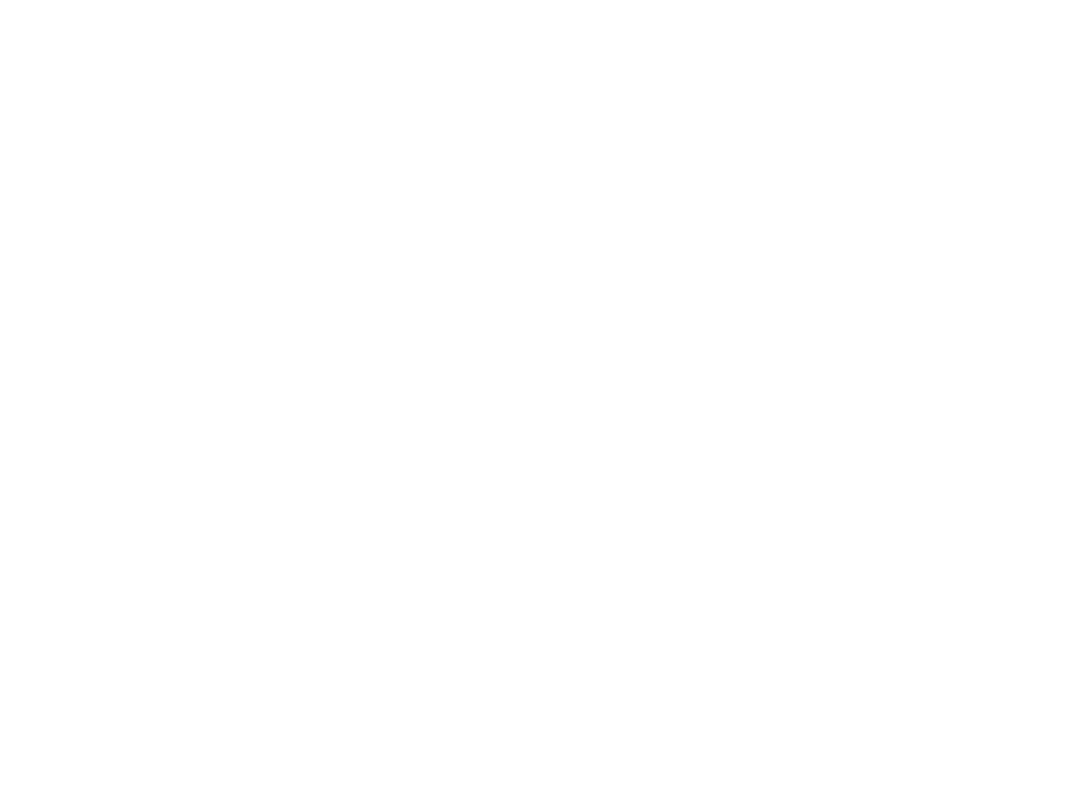
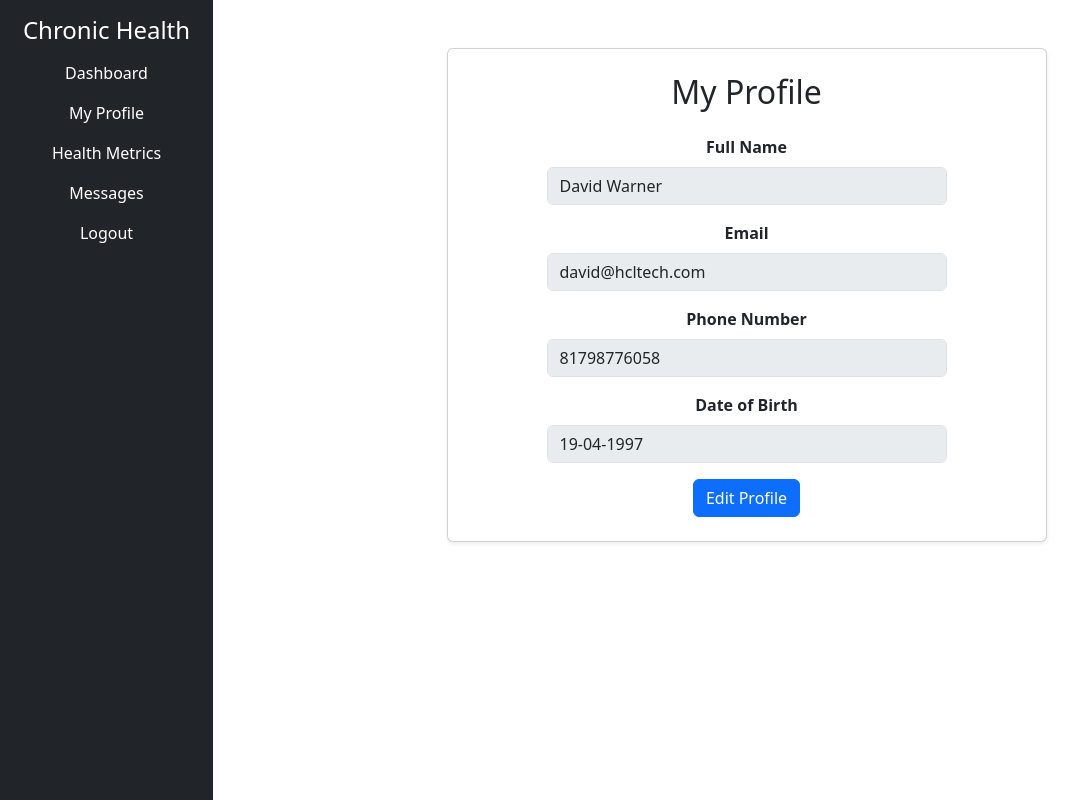
Before and after one commit to Vaibhav80/chronic-health-app, a React (Vite) app: page /profile in a window 1280 px wide. Before the commit this address had no page. Shown: the whole page, without its empty margins (0-1086 px from the left). Built offline with nearby package versions, Linux system fonts and the light colour scheme.

Commit message:
my profile page set up

```diff
--- a/src/App.jsx
+++ b/src/App.jsx
@@ -5,6 +5,7 @@ import Login from './components/Login';
 import Register from './components/Register';
 import Dashboard from './components/DashBoard';
 import ForgotPassword from './components/ForgotPassword';
+import Profile from './components/Profile';
 
 function App() {
   return (
@@ -16,6 +17,7 @@ function App() {
           <Route path="/register" element={<Register />} />
           <Route path="/dashboard" element={<Dashboard />} />
           <Route path='/forgot-password' element={<ForgotPassword />} />
+          <Route path='/profile' element={<Profile />} />
         </Routes>
       </Router>
     </div>
--- a/src/components/DashBoard.jsx
+++ b/src/components/DashBoard.jsx
@@ -1,16 +1,12 @@
 import React from 'react';
-import { useNavigate } from 'react-router-dom';
+import { Link } from 'react-router-dom';
+import SideNavbar from './SideNavbar';
 
 export const Dashboard = () => {
-    const navigate= useNavigate();
 
-    const onLogout =()=>{
-          // navigate back to login once loggged out
-          navigate('/login');
-    }
     return (
         <div className="d-flex">
-            <div className="bg-dark text-white p-3 vh-100" style={{ width: "250px" }}>
+            {/* <div className="bg-dark text-white p-3 vh-100" style={{ width: "250px" }}>
                 <h4>Chronic Health</h4>
                 <ul className="nav flex-column">
                     <li className="nav-item">
@@ -19,9 +15,9 @@ export const Dashboard = () => {
                         </a>
                     </li>
                     <li className="nav-item">
-                        <a className="nav-link text-white" href="#">
+                        <Link className="nav-link text-white" to="/profile">
                             My Profile
-                        </a>
+                        </Link>
                     </li>
                     <li className="nav-item">
                         <a className="nav-link text-white" href="#">
@@ -39,7 +35,8 @@ export const Dashboard = () => {
                         </a>
                     </li>
                 </ul>
-            </div>
+            </div> */}
+            <SideNavbar/>
 
             <div className="container-fluid p-4">
                 <h2>Welcome, David</h2>
--- /dev/null
+++ b/src/components/Profile.jsx
@@ -0,0 +1,54 @@
+import React from "react";
+import "bootstrap/dist/css/bootstrap.min.css";
+import { Link } from "react-router-dom";
+import SideNavbar from "./SideNavbar";
+
+const Profile = () => {
+  return (
+    <div className="d-flex">
+
+      <SideNavbar />
+      <div className="container mt-5">
+        <div className="card p-4 shadow-sm" style={{ maxWidth: "600px", margin: "auto" }}>
+          <h2 className="text-center mb-4">My Profile</h2>
+          <form>
+            <div className="mb-3">
+              <label className="form-label fw-bold">Full Name</label>
+              <div className="text-center">
+                <input type="text" className="form-control mx-auto" style={{ maxWidth: "400px" }} value="David Warner" disabled />
+              </div>
+            </div>
+
+            <div className="mb-3">
+              <label className="form-label fw-bold">Email</label>
+              <div className="text-center">
+                <input type="email" className="form-control mx-auto" style={{ maxWidth: "400px" }} value="david@hcltech.com" disabled />
+              </div>
+            </div>
+
+            <div className="mb-3">
+              <label className="form-label fw-bold">Phone Number</label>
+              <div className="text-center">
+                <input type="text" className="form-control mx-auto" style={{ maxWidth: "400px" }} value="81798776058" disabled />
+              </div>
+            </div>
+
+            <div className="mb-3">
+              <label className="form-label fw-bold">Date of Birth</label>
+              <div className="text-center">
+                <input type="text" className="form-control mx-auto" style={{ maxWidth: "400px" }} value="19-04-1997" disabled />
+              </div>
+            </div>
+
+            <div className="text-center mt-3">
+              <button type="button" className="btn btn-primary">Edit Profile</button>
+            </div>
+          </form>
+
+        </div>
+      </div>
+    </div>
+  );
+};
+
+export default Profile;
--- /dev/null
+++ b/src/components/SideNavbar.jsx
@@ -0,0 +1,45 @@
+import React from 'react';
+import { Link, useNavigate } from 'react-router-dom';
+
+const SideNavbar =()=>{
+    const navigate= useNavigate();
+
+    const onLogout =()=>{
+          // navigate back to login once loggged out
+          navigate('/login');
+    }
+    return (
+        <div className="bg-dark text-white p-3 vh-100" style={{ width: "250px" }}>
+        <h4>Chronic Health</h4>
+        <ul className="nav flex-column">
+            <li className="nav-item">
+                <Link className="nav-link text-white" to="/dashboard">
+                Dashboard
+                </Link>
+            </li>
+            <li className="nav-item">
+                <Link className="nav-link text-white" to="/profile">
+                    My Profile
+                </Link>
+            </li>
+            <li className="nav-item">
+                <a className="nav-link text-white" href="#">
+                    Health Metrics
+                </a>
+            </li>
+            <li className="nav-item">
+                <a className="nav-link text-white" href="#">
+                    Messages
+                </a>
+            </li>
+            <li className="nav-item">
+                <a className="nav-link text-white" href="#" onClick={onLogout}>
+                    Logout
+                </a>
+            </li>
+        </ul>
+    </div>
+    )
+}
+
+export default SideNavbar;
```
